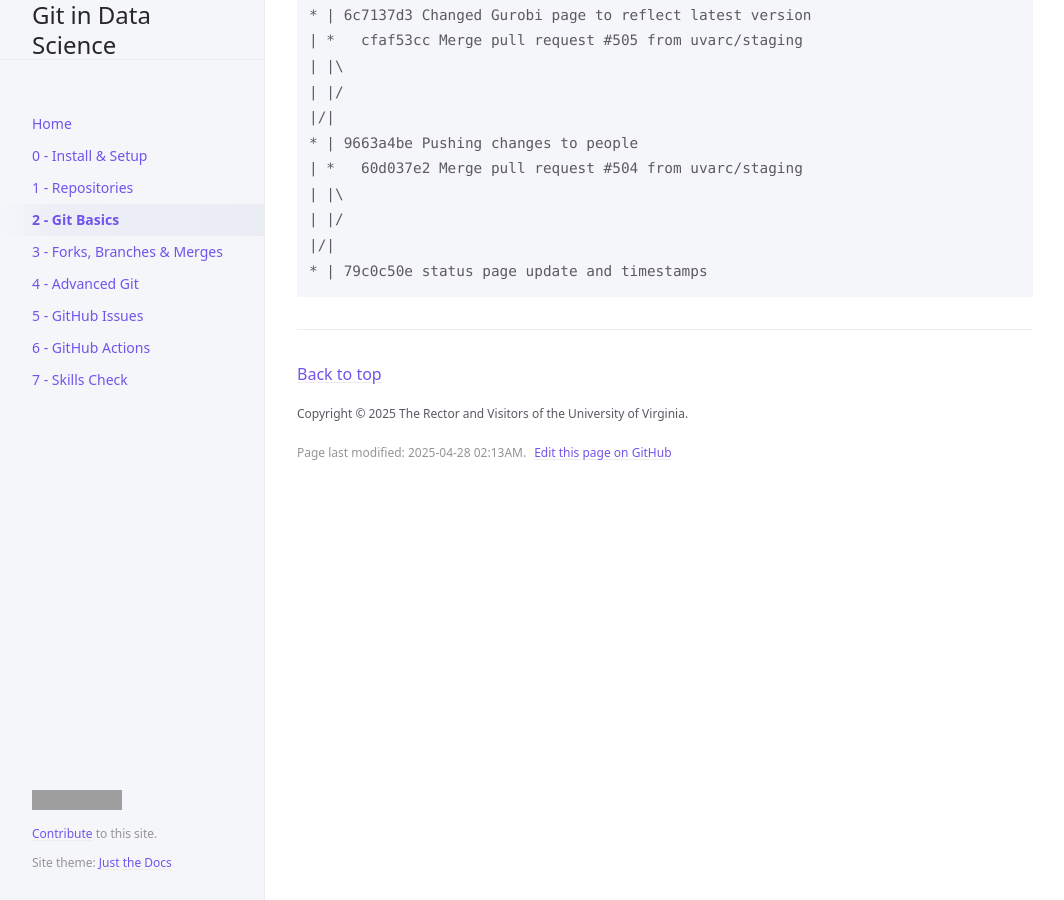
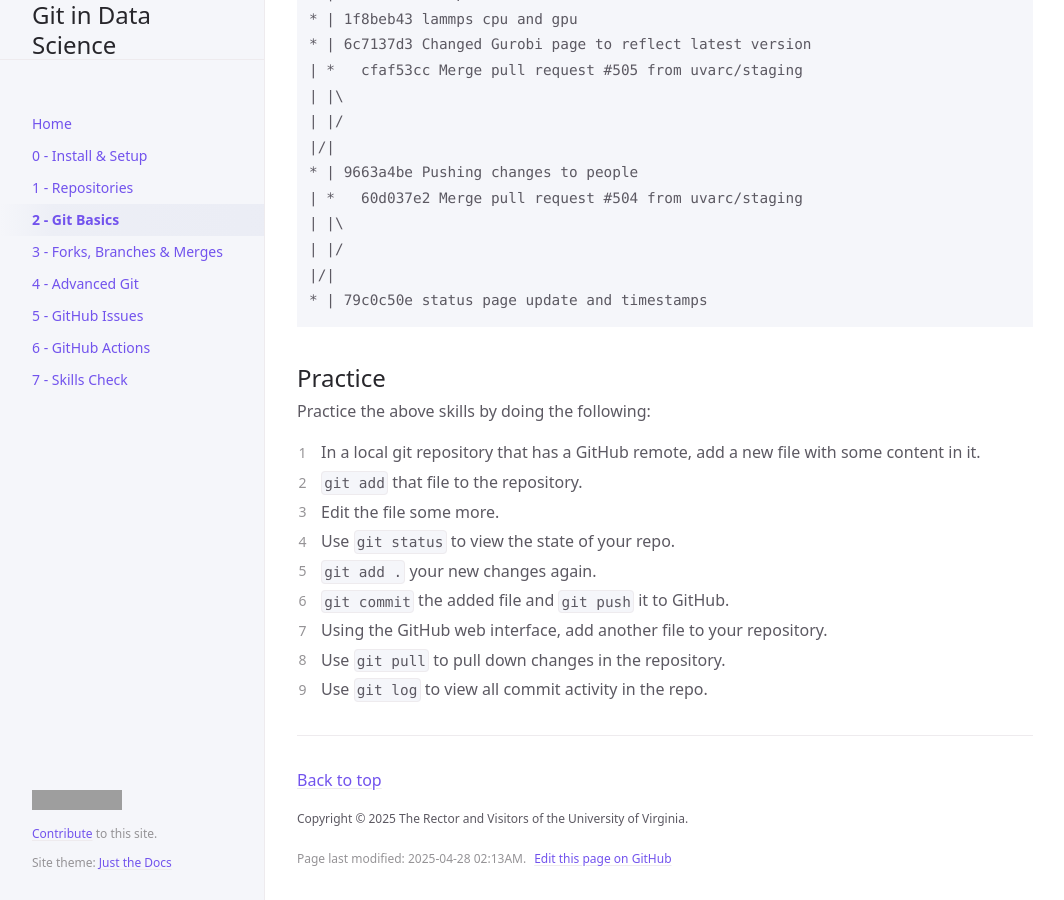
Before and after one commit to UVADS/git-basics, a Jekyll site: the page built from docs/basics.md, in a window 1280 px wide and 900 px high, scrolled down 6836 px. Shown: the whole window, without its empty margins (107-1171 px from the left). Built offline with Jekyll 4.4.1, drawn with Linux system fonts in a browser that asks for light colours; cached includes are drawn as plain includes; grey boxes are pictures that could not be loaded.

Commit message:
Adding practice for p2

````diff
--- a/docs/basics.md
+++ b/docs/basics.md
@@ -250,3 +250,17 @@ $ git log --oneline --graph --decorate --all
 |/|
 * | 79c0c50e status page update and timestamps
 ```
+
+## Practice
+
+Practice the above skills by doing the following:
+
+1. In a local git repository that has a GitHub remote, add a new file with some content in it.
+2. `git add` that file to the repository.
+3. Edit the file some more.
+4. Use `git status` to view the state of your repo.
+5. `git add .` your new changes again.
+6. `git commit` the added file and `git push` it to GitHub.
+7. Using the GitHub web interface, add another file to your repository.
+8. Use `git pull` to pull down changes in the repository.
+9. Use `git log` to view all commit activity in the repo.
````
